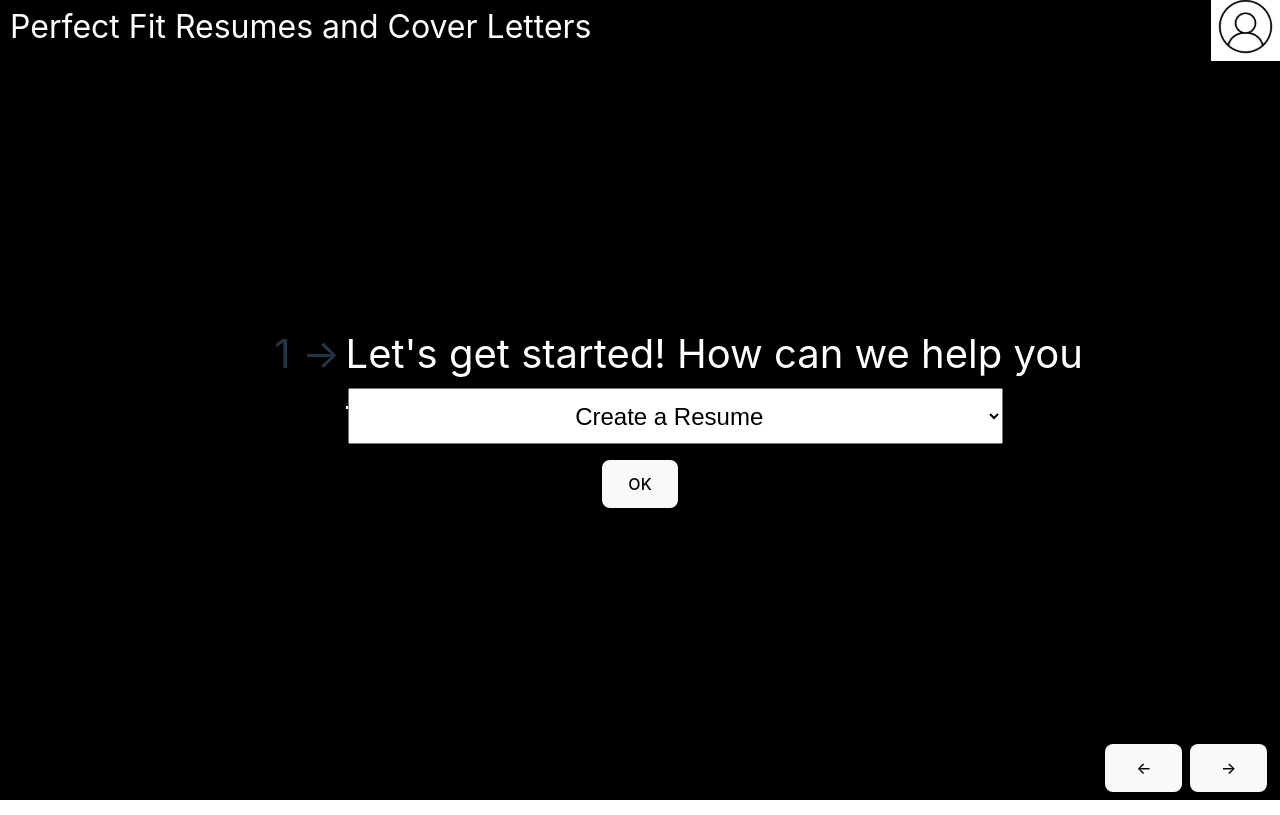
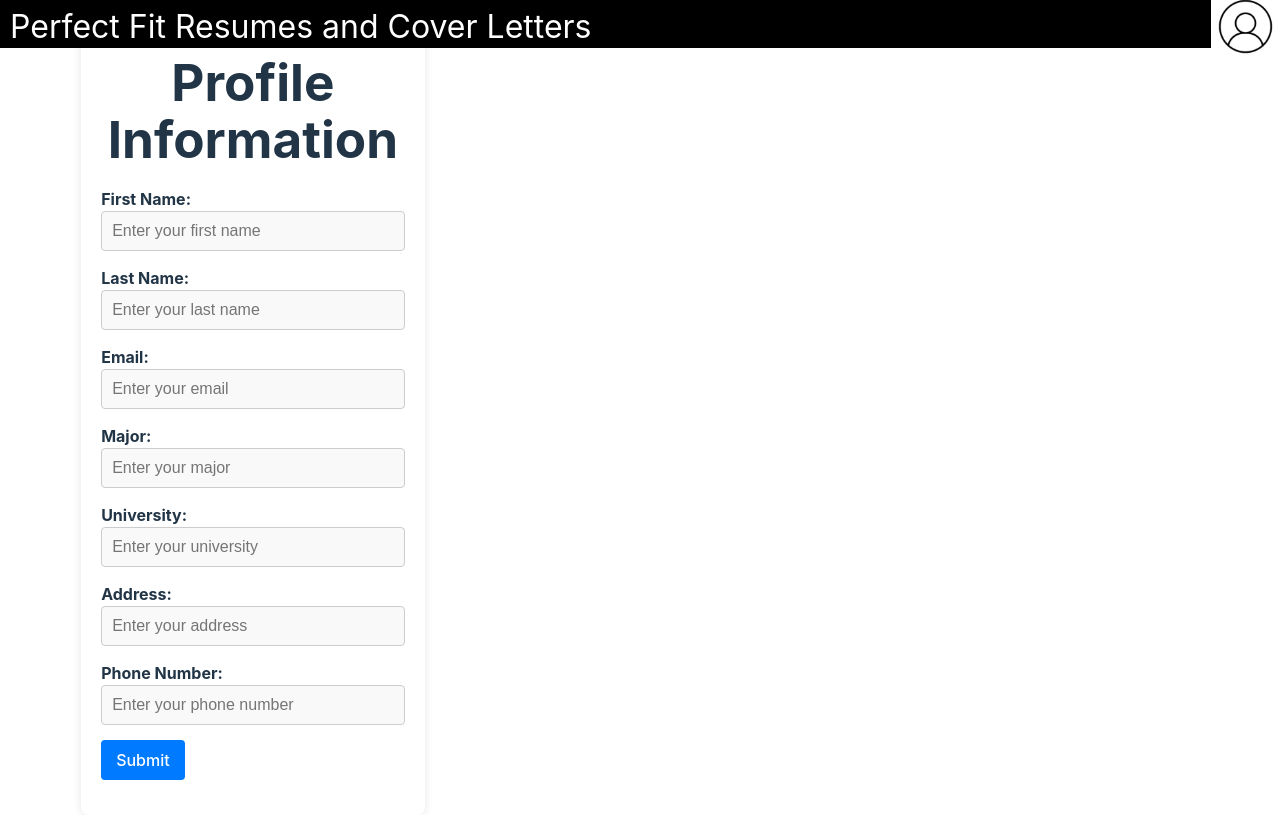
Before and after one commit to CS-179K/Perfect-Fit-Resumes-CVs, a React (Vite) app in the folder react-app/: page / in a window 1280 px wide. Built offline with nearby package versions, Linux system fonts and the light colour scheme.

Commit message:
some setup

```diff
--- a/react-app/src/main.jsx
+++ b/react-app/src/main.jsx
@@ -2,14 +2,17 @@ import { StrictMode } from 'react'
 import { createRoot } from 'react-dom/client'
 import Home from './Home.jsx'
 import './index.css'
-
+import ProfilePage from './ProfilePage.jsx'
+import Login from './Login.jsx'
 import Header from './Header.jsx'
 
 const Main = () => {
   return (
     <div>
       <Header />
-      <Home />
+      {/* <Home /> */}
+      <ProfilePage />
+      {/* <Login /> */}
     </div>
   );
 }
```
